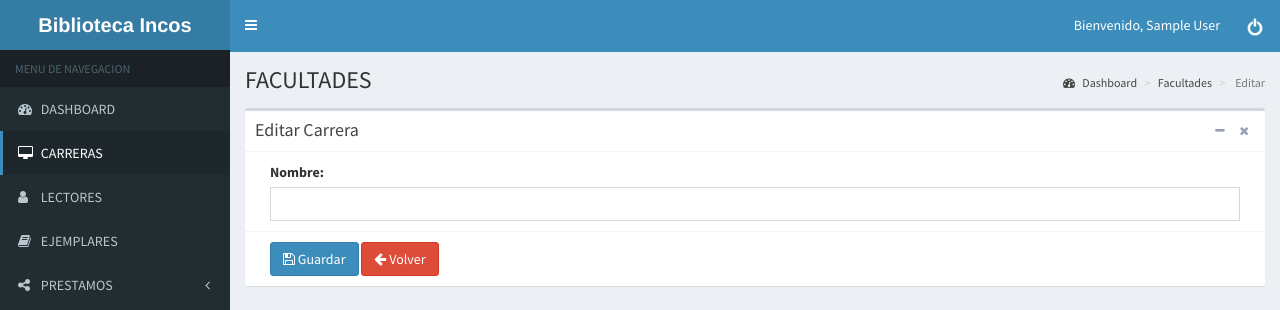
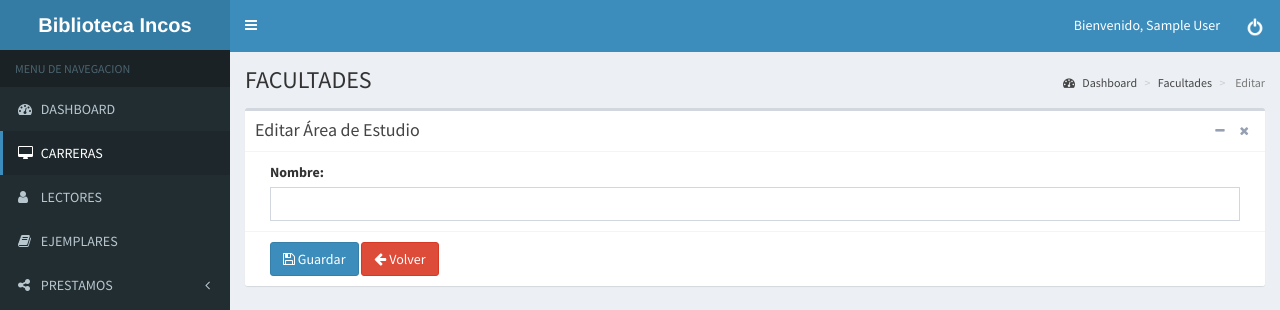
Before and after one commit to userincos/sistbibliotec, a CodeIgniter app: page /sistemabibliotecario/index.php/backend/facultades/edit/1 in a window 1280 px wide. Shown: the top 310 px of the page. Run offline with CodeIgniter, Linux system fonts and the light colour scheme; the visitor is signed in with stand-in values (Sample User, id 1); data comes from the database, SQL or seed files in the repository; some libraries are stand-ins or nearby versions.

Commit message:
cambios en el titulo de la edicion de las areas de estudio para agregar las respectivas areas de estudio de la carrera de ing industrial

```diff
--- a/application/views/backend/facultades/edit.php
+++ b/application/views/backend/facultades/edit.php
@@ -2,7 +2,7 @@
       <!-- Default box -->
     <div class="box">
         <div class="box-header with-border">
-            <h3 class="box-title">Editar Carrera</h3>
+            <h3 class="box-title">Editar Área de Estudio</h3>
 
             <div class="box-tools pull-right">
                 <button type="button" class="btn btn-box-tool" data-widget="collapse" data-toggle="tooltip" title="Collapse">
```
